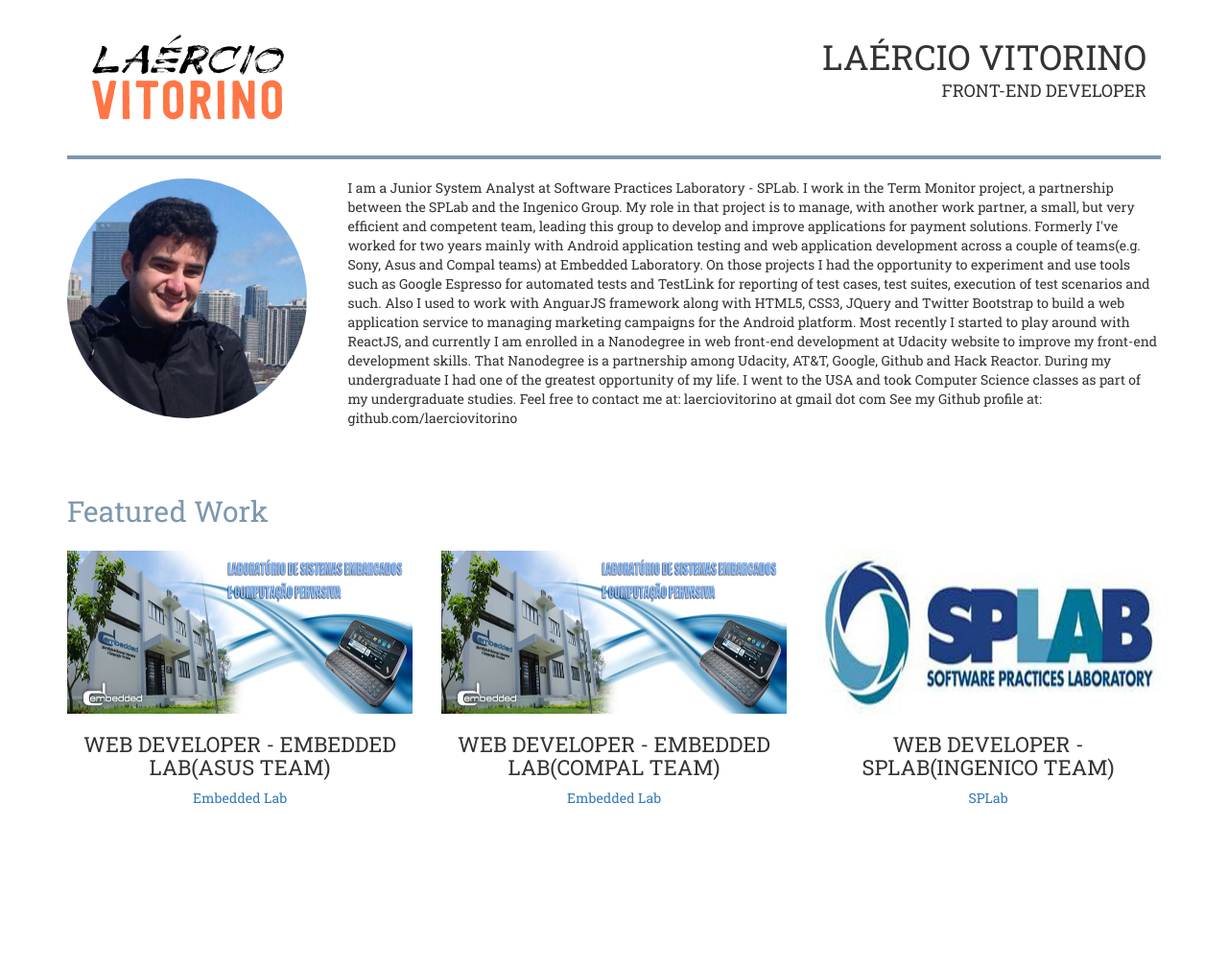
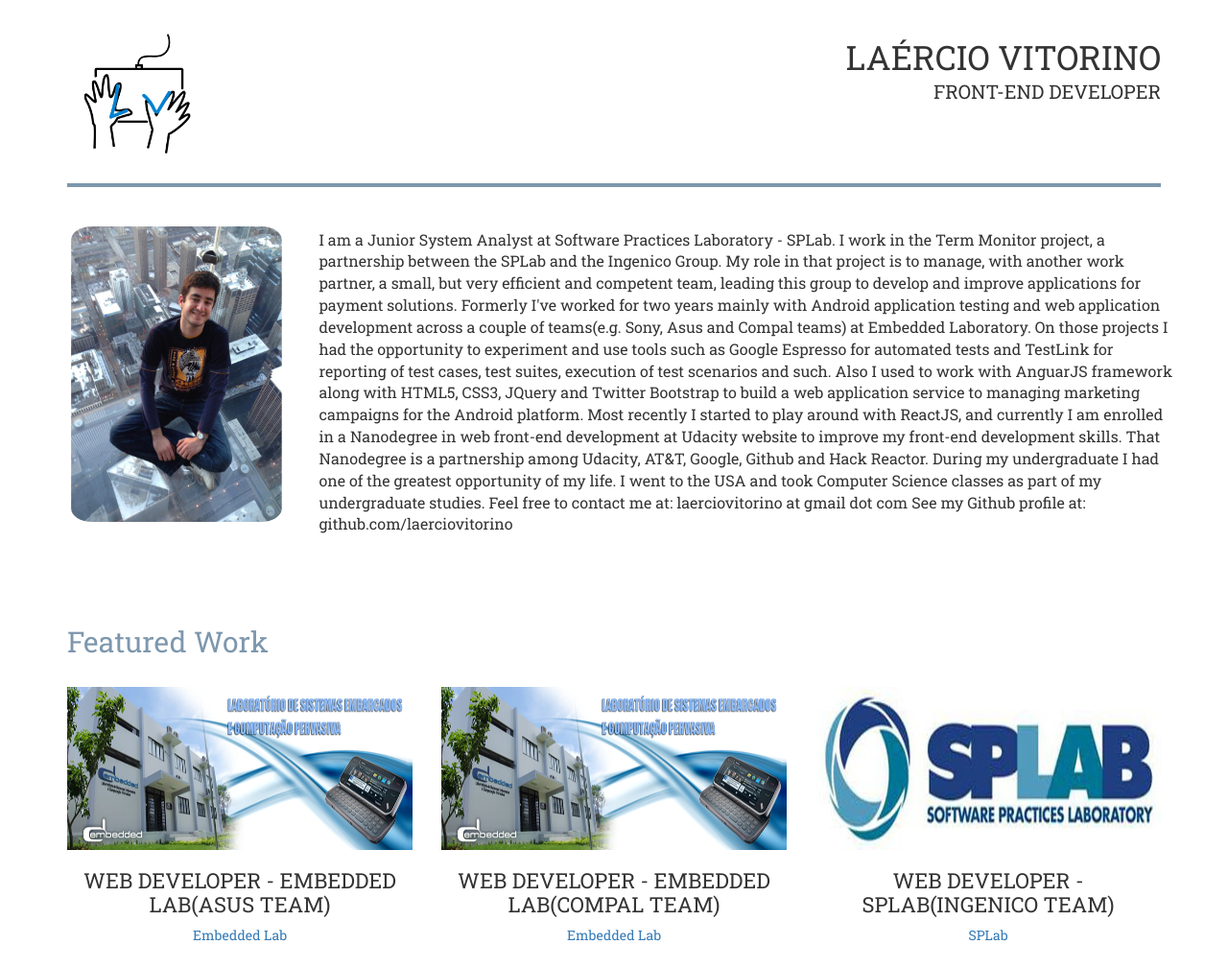
Before and after one commit to laerciovitorino/nanodegree-webdev, a plain HTML site: page Build-a-Portfolio-Site/index.html in a window 1280 px wide. Shown: the whole page at 96% size. Before the commit the page ends 882 px from the top, so only its background shows below. Drawn offline with Linux system fonts and the light colour scheme.

Commit message:
Make some refinements to the styles.css file; Code(HTML and CSS) is validated through w3 respective validators

```diff
--- a/Build-a-Portfolio-Site/css/styles.css
+++ b/Build-a-Portfolio-Site/css/styles.css
@@ -9,10 +9,6 @@
 * {
   font-family: 'Roboto Slab', serif;
 }
-
-/** {
-  border: 1px solid red;
-}*/
 
 .header-info {
   float: right;
@@ -30,6 +26,7 @@
 .portfolio-logo {
   padding-top: 25px;
   margin: 0;
+  width: 12%;
 }
 
 .portfolio-author {
@@ -45,13 +42,19 @@
 hr {
   border: none;
   height: 4px;
-  color: #7d97ad;
   background-color: #7d97ad;
 }
 
 .personal-photo {
   border-radius: 50%;
-  width: 250px;
+  width: 100%;
+  max-width: 100%;
+  padding: 1.5em;
+}
+
+.bio-description {
+  padding: 1.5em;
+  font-size: 16px;
 }
 
 section {
@@ -60,7 +63,6 @@
 
 .featured-work-title {
   margin-top: 40px;
-  margin-bottom: 15px;
 }
 
 .featured-work-title h2 {
@@ -71,10 +73,144 @@
   text-align: center;
 }
 
+article {
+  padding: 1.5em;
+}
+
 article img {
   cursor: pointer;
+  max-width: 100%;
+}
+
+article a {
+  min-width: 48px;
+  min-height: 48px;
 }
 
 .featured-work h3 {
   font-size: 22px;
 }
+
+@media only screen and (min-width: 300px) and (max-width: 442px) {
+  .header-info {
+    position: relative;
+  }
+
+  .header-info h1 {
+    text-align: center;
+  }
+
+  .header-info h4 {
+    text-align: center;
+    font-size: 20px;
+    margin-right: 1em;
+    margin-left: 1em;
+  }
+
+  .portfolio-logo {
+    width: 50%;
+    text-align: center;
+    margin: auto auto -10px auto;
+  }
+
+  .personal-photo {
+    width: 80%;
+    margin: 0 auto;
+  }
+
+  #bio-photo-desktop {
+    display: none;
+  }
+}
+
+@media only screen and (min-width: 443px) {
+  .header-info {
+    padding: 0;
+  }
+
+  .header-info h1 {
+    font-size: 30px;
+  }
+
+  .header-info h4 {
+    font-size: 18px;
+  }
+
+  .portfolio-logo {
+    width: 23%;
+    float: left;
+  }
+
+  .personal-photo {
+    width: 40%;
+    float: left;
+  }
+
+  #bio-photo-desktop {
+    display: none;
+  }
+
+  article img {
+    margin: 0 auto;
+  }
+
+  .featured-work-title {
+    text-align: center;
+  }
+}
+
+@media only screen and (min-width: 530px) {
+  .header-info h1 {
+    font-size: 35px;
+  }
+
+  .header-info h4 {
+    font-size: 20px;
+  }
+}
+
+@media only screen and (min-width: 992px) {
+  .portfolio-logo {
+    width: 18%;
+  }
+
+  .personal-photo {
+    width: 100%;
+    border-radius: 10%;
+    height: 25em;
+    padding: 1.5em 0;
+  }
+
+  #bio-photo-mobile {
+    display: none;
+  }
+
+  #bio-photo-desktop {
+    display: block;
+  }
+
+  .featured-work-title {
+    text-align: inherit;
+  }
+}
+
+@media only screen and (min-width: 1200px) {
+  .portfolio-logo {
+    width: 15%;
+  }
+
+  .bio {
+    margin-left: -2.5em;
+  }
+
+  .personal-photo {
+    width: 100%;
+    transform: scale(0.82, 1);
+    border-radius: 10%;
+    height: 25em;
+  }
+
+  .bio-description {
+    padding: 1.5em 0;
+  }
+}
--- a/Build-a-Portfolio-Site/index.html
+++ b/Build-a-Portfolio-Site/index.html
@@ -1,28 +1,29 @@
 <!DOCTYPE html>
-<html>
+<html lang="en">
   <head>
     <meta name="description" content="Laércio Vitorino Personal Portfolio">
     <meta name="author" content="Laércio Vitorino">
     <meta name="viewport" content="width=device-width, minimum-scale=1.0, initial-scale=1.0, user-scalable=yes">
     <meta charset="utf-8">
-    <title>Laercio's Portfolio</title>
+    <title>Laércio Vitorino</title>
 
     <link rel="stylesheet" href="./resources/bootstrap-3.3.7-dist/css/bootstrap.min.css">
     <link rel="stylesheet" href="./css/styles.css">
+    <link rel="icon" href="./resources/images/favicon.ico">
     <link href="https://fonts.googleapis.com/css?family=Roboto+Slab" rel="stylesheet">
   </head>
   <body>
     <div class="container">
       <header>
         <div class="row">
-          <div class="col-md-6 portfolio-logo">
-            <img src="./resources/images/laercio-vitorino-logo.png" alt="Portfolio Logo" class="img-responsive">
+          <div class="col-md-6 col-sm-4 portfolio-logo">
+            <img src="./resources/images/logo.png" alt="Portfolio Logo" class="img-responsive">
           </div>
-          <div class="col-md-6 header-info text-uppercase">
-            <div class="col-md-12">
+          <div class="col-md-6 col-sm-8 header-info text-uppercase">
+            <div class="col-md-12 col-sm-12">
               <h1 class="portfolio-author">Laércio Vitorino</h1>
             </div>
-            <div class="col-md-12">
+            <div class="col-md-12 col-sm-12">
               <h4 class="author-role">Front-end Developer</h4>
             </div>
           </div>
@@ -34,11 +35,12 @@
         </div>
       </div>
       <main>
-        <div class="row">
+        <div class="row bio">
           <div class="col-md-3">
-            <img src="./resources/images/personal-photo.jpg" alt="Main image" class="img-responsive personal-photo">
+            <img src="./resources/images/personal-photo-mobile.jpg" id="bio-photo-mobile"  alt="Main image" class="img-responsive personal-photo">
+            <img src="./resources/images/personal-photo-desktop.jpg" id="bio-photo-desktop" alt="Main image" class="img-responsive personal-photo">
           </div>
-          <div class="col-md-9">
+          <div class="col-md-9 bio-description">
             <p>I am a Junior System Analyst at Software Practices Laboratory - SPLab. I work in the Term Monitor project, a partnership between the SPLab and the Ingenico Group. My role in that project is to manage, with another work partner, a small, but very efficient and competent team, leading this group to develop and improve applications for payment solutions.
 
               Formerly I've worked for two years mainly with Android application testing and web application development across a couple of teams(e.g. Sony, Asus and Compal teams) at Embedded Laboratory. On those projects I had the opportunity to experiment and use tools such as Google Espresso for automated tests and TestLink for reporting of test cases, test suites, execution of test scenarios and such. Also I used to work with AnguarJS framework along with HTML5, CSS3, JQuery and Twitter Bootstrap to build a web application service to managing marketing campaigns for the Android platform.
```
Also changed, not shown: Build-a-Portfolio-Site/resources/images/favicon.ico (added), Build-a-Portfolio-Site/resources/images/laercio-vitorino-logo.png (deleted), Build-a-Portfolio-Site/resources/images/logo-2.png (added), Build-a-Portfolio-Site/resources/images/logo.png (added), Build-a-Portfolio-Site/resources/images/personal-photo-desktop.jpg (added), Build-a-Portfolio-Site/resources/images/personal-photo-mobile.jpg (renamed from Build-a-Portfolio-Site/resources/images/personal-photo.jpg).
